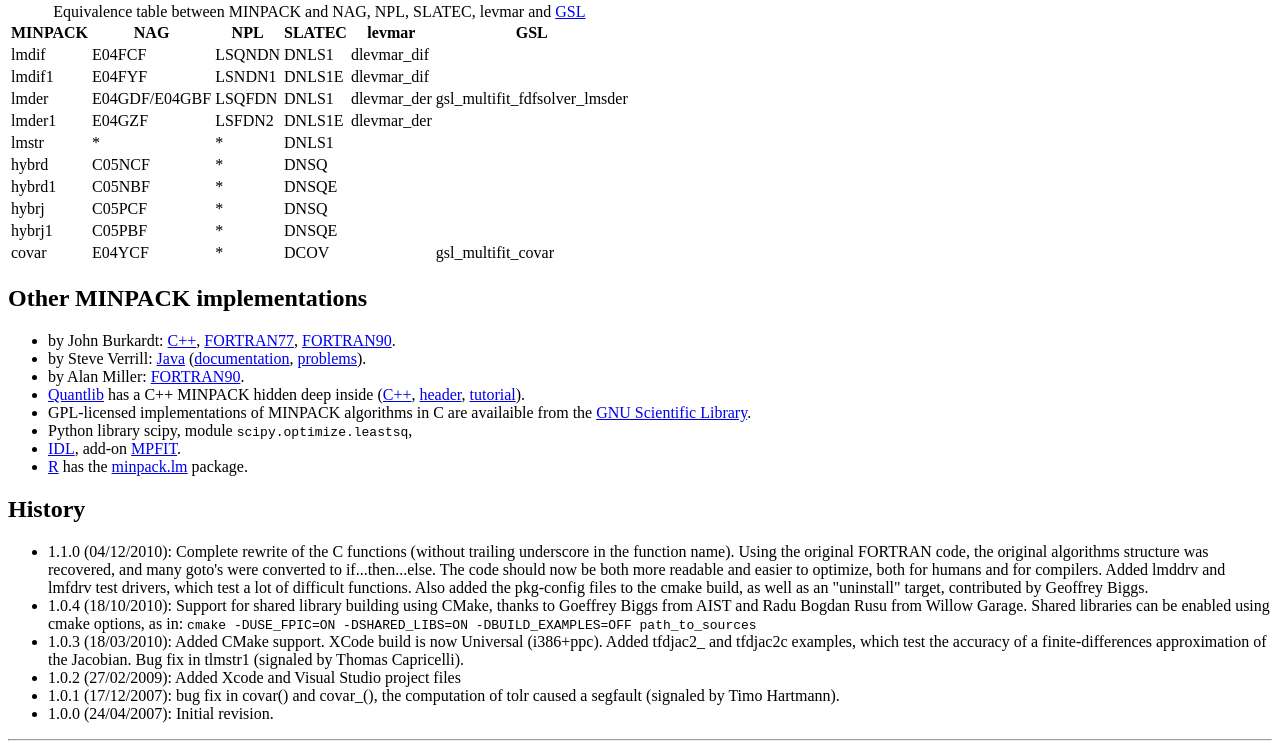
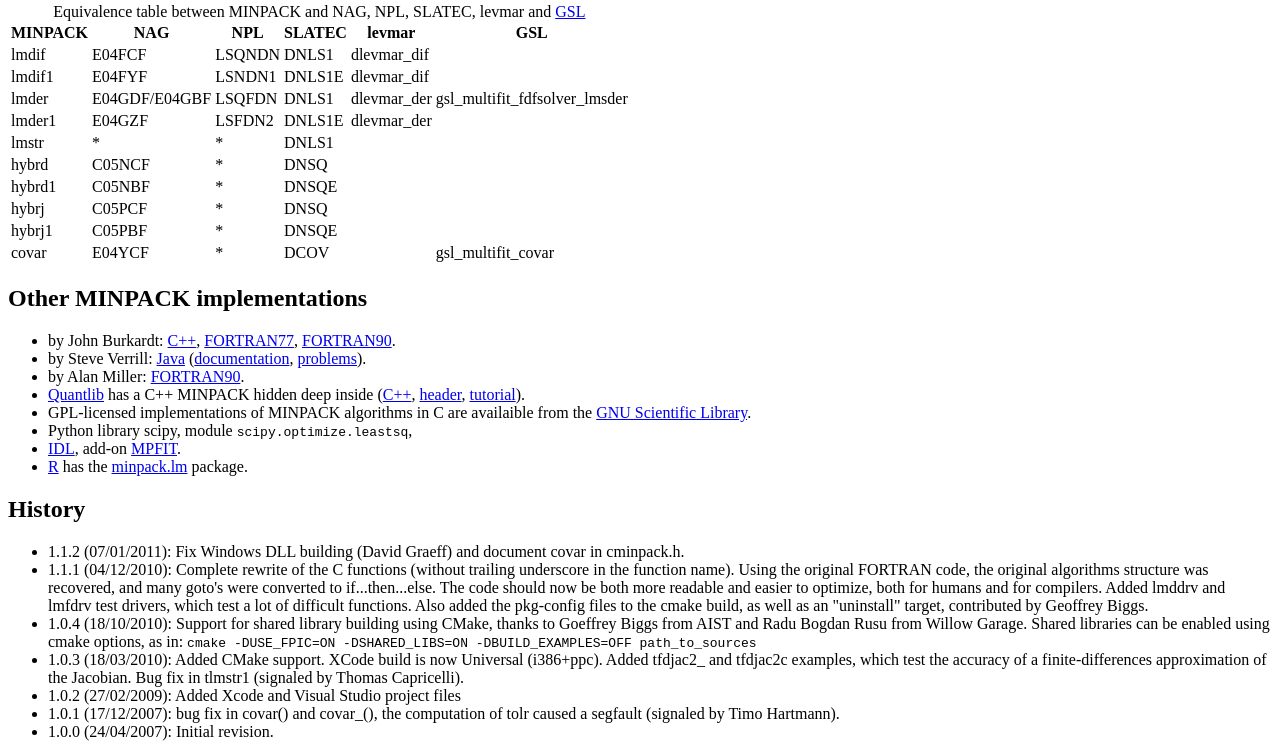
Before and after one commit to devernay/cminpack, a plain HTML site: page doc/cminpack.html in a window 1280 px wide. Shown: the part 1511-2254 px from the top of the page. Drawn offline with Linux system fonts and the light colour scheme.

Commit message:
update history

```diff
--- a/doc/cminpack.html
+++ b/doc/cminpack.html
@@ -127,7 +127,8 @@ which came from the FORTRAN version:</p>
 
 <h2>History</h2>
 <ul>
-  <li>1.1.0 (04/12/2010): Complete rewrite of the C functions (without trailing underscore in the function name). Using the original FORTRAN code, the original algorithms structure was recovered, and many goto's were converted to if...then...else. The code should now be both more readable and easier to optimize, both for humans and for compilers. Added lmddrv and lmfdrv test drivers, which test a lot of difficult functions. Also added the pkg-config files to the cmake build, as well as an "uninstall" target, contributed by Geoffrey Biggs.</li>
+  <li>1.1.2 (07/01/2011): Fix Windows DLL building (David Graeff) and document covar in cminpack.h.</li>
+  <li>1.1.1 (04/12/2010): Complete rewrite of the C functions (without trailing underscore in the function name). Using the original FORTRAN code, the original algorithms structure was recovered, and many goto's were converted to if...then...else. The code should now be both more readable and easier to optimize, both for humans and for compilers. Added lmddrv and lmfdrv test drivers, which test a lot of difficult functions. Also added the pkg-config files to the cmake build, as well as an "uninstall" target, contributed by Geoffrey Biggs.</li>
   <li>1.0.4 (18/10/2010): Support for shared library building using CMake, thanks to Goeffrey Biggs from AIST and Radu Bogdan Rusu from Willow Garage. Shared libraries can be enabled using cmake options, as in: <code>cmake -DUSE_FPIC=ON -DSHARED_LIBS=ON -DBUILD_EXAMPLES=OFF path_to_sources</code></li>
   <li>1.0.3 (18/03/2010): Added CMake support. XCode build is now Universal (i386+ppc). Added tfdjac2_ and tfdjac2c examples, which test the accuracy of a finite-differences approximation of the Jacobian. Bug fix in tlmstr1 (signaled by Thomas Capricelli).</li>
   <li>1.0.2 (27/02/2009): Added Xcode and Visual Studio project files</li>
```
